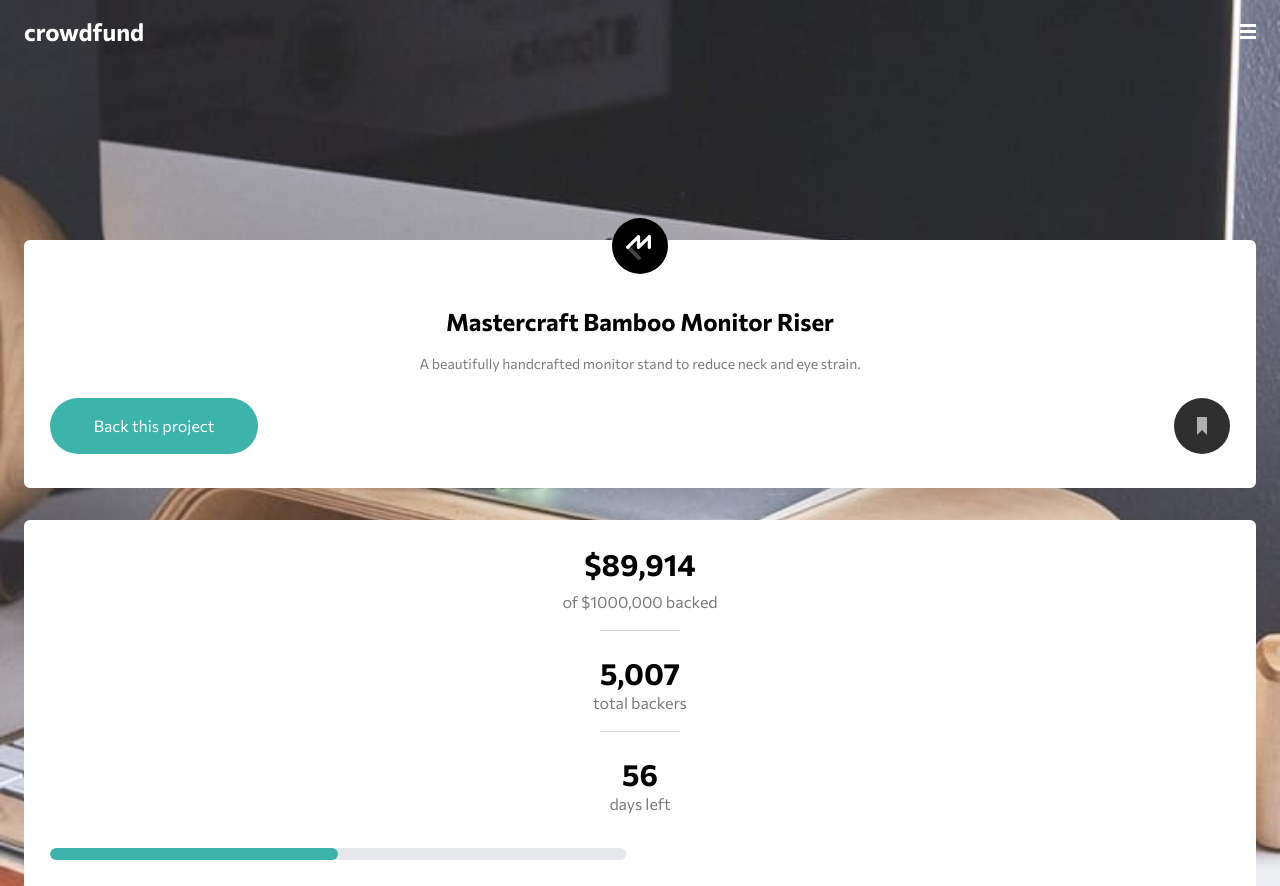
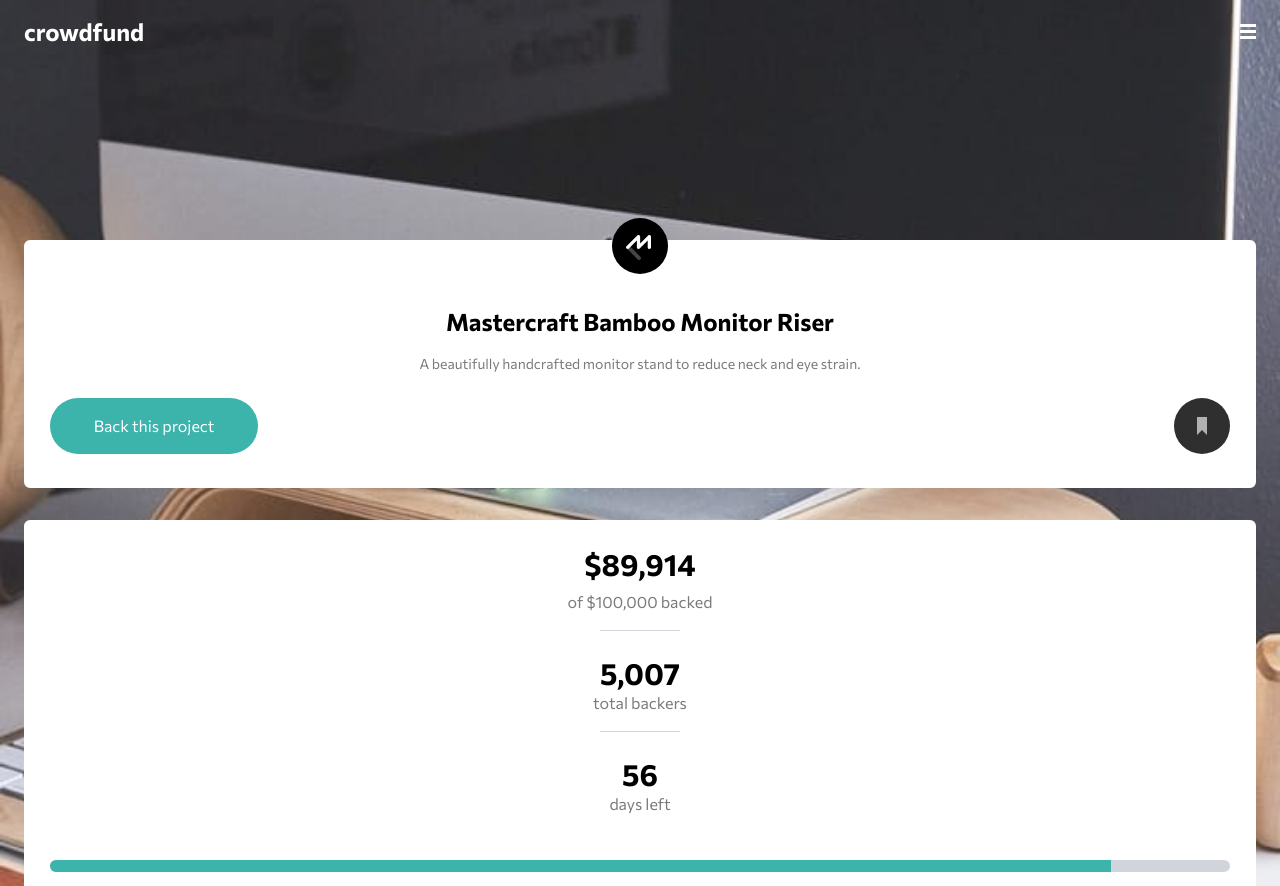
Before and after one commit to AlsoPeters/fm-crowdfunding-product-page, a React (Create React App) app: page / in a window 1280 px wide. Shown: the top 886 px of the page. Built offline with nearby package versions, Linux system fonts and the light colour scheme.

Commit message:
added functional state to progress bar that reflects total amount of $ backed

```diff
--- a/src/App.js
+++ b/src/App.js
@@ -15,6 +15,11 @@ function App() {
   const [menuOpened, setMenuOpened] = useState(false);
   const [backProjectModalOpen, setBackProjectModalOpen] = useState(false);
 
+  const amountBackedPercentage = () => {
+    return (100 * amountBacked) / 100000;
+  };
+
+  console.log(amountBackedPercentage());
   const handleHamburgerOpen = () => {
     setMenuOpened(!menuOpened);
   };
@@ -62,7 +67,7 @@ function App() {
             <h2 className='mt-6 mb-2 text-3xl font-bold'>
               ${amountBacked.toLocaleString()}
             </h2>
-            <p className='mb-4 text-neutral-dark-gray'>of $1000,000 backed</p>
+            <p className='mb-4 text-neutral-dark-gray'>of $100,000 backed</p>
           </div>
 
           <div className='self-center w-20 h-px bg-gray-300 rounded-full'></div>
@@ -81,7 +86,16 @@ function App() {
             <p className='mb-8 text-neutral-dark-gray'>days left</p>
           </div>
           <div className='px-6 mb-8'>
-            <ProgressBar />
+            <div>
+              <div className='pt-3 '>
+                <div className='flex h-3 overflow-hidden bg-gray-300 rounded-md'>
+                  <div
+                    style={{ width: `${amountBackedPercentage()}%` }}
+                    className=' bg-primary-moderate-cyan'
+                  ></div>
+                </div>
+              </div>
+            </div>
           </div>
         </div>
         <div className='flex flex-col px-6 bg-white border-2 border-white card '>
--- a/src/components/ProgressBar.js
+++ b/src/components/ProgressBar.js
@@ -1,12 +1,13 @@
 export default function ProgressBar() {
   return (
     <div>
-      <div className='relative h-3 max-w-xl overflow-hidden rounded-full'>
-        <div className='absolute w-full h-full bg-gray-200 '></div>
-        <div
-          className='absolute h-full rounded-full bg-primary-moderate-cyan '
-          style={{ width: '50%' }}
-        ></div>
+      <div className='relative pt-3'>
+        <div className='flex h-3 overflow-hidden bg-gray-300 rounded-md'>
+          <div
+            style={{ width: '75%' }}
+            className='bg-primary-moderate-cyan'
+          ></div>
+        </div>
       </div>
     </div>
   );
```
